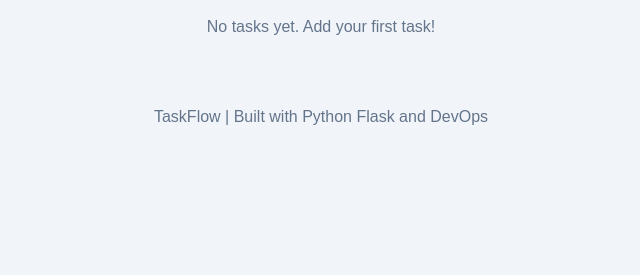
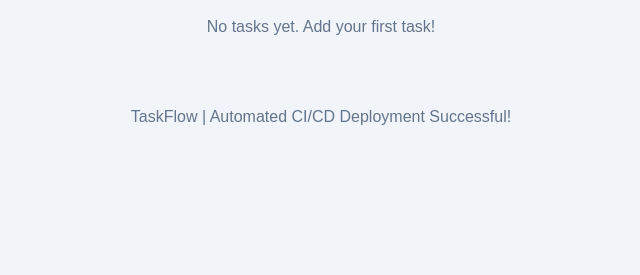
Before and after one commit to Anuvindhaws/taskflow-devops, a Flask app: page / in a window 1280 px wide. Shown: the part 525-800 px from the top of the page, without its empty margins (319-959 px from the left). Run offline with Flask 3, Linux system fonts and the light colour scheme; data that the repository does not hold is empty.

Commit message:
Update footer to verify automated CI/CD deployment

```diff
--- a/templates/index.html
+++ b/templates/index.html
@@ -54,7 +54,7 @@
     {% endfor %}
 
     <footer>
-        <p>TaskFlow | Built with Python Flask and DevOps</p>
+        <p>TaskFlow | Automated CI/CD Deployment Successful!</p>
     </footer>
 </div>
 
```
